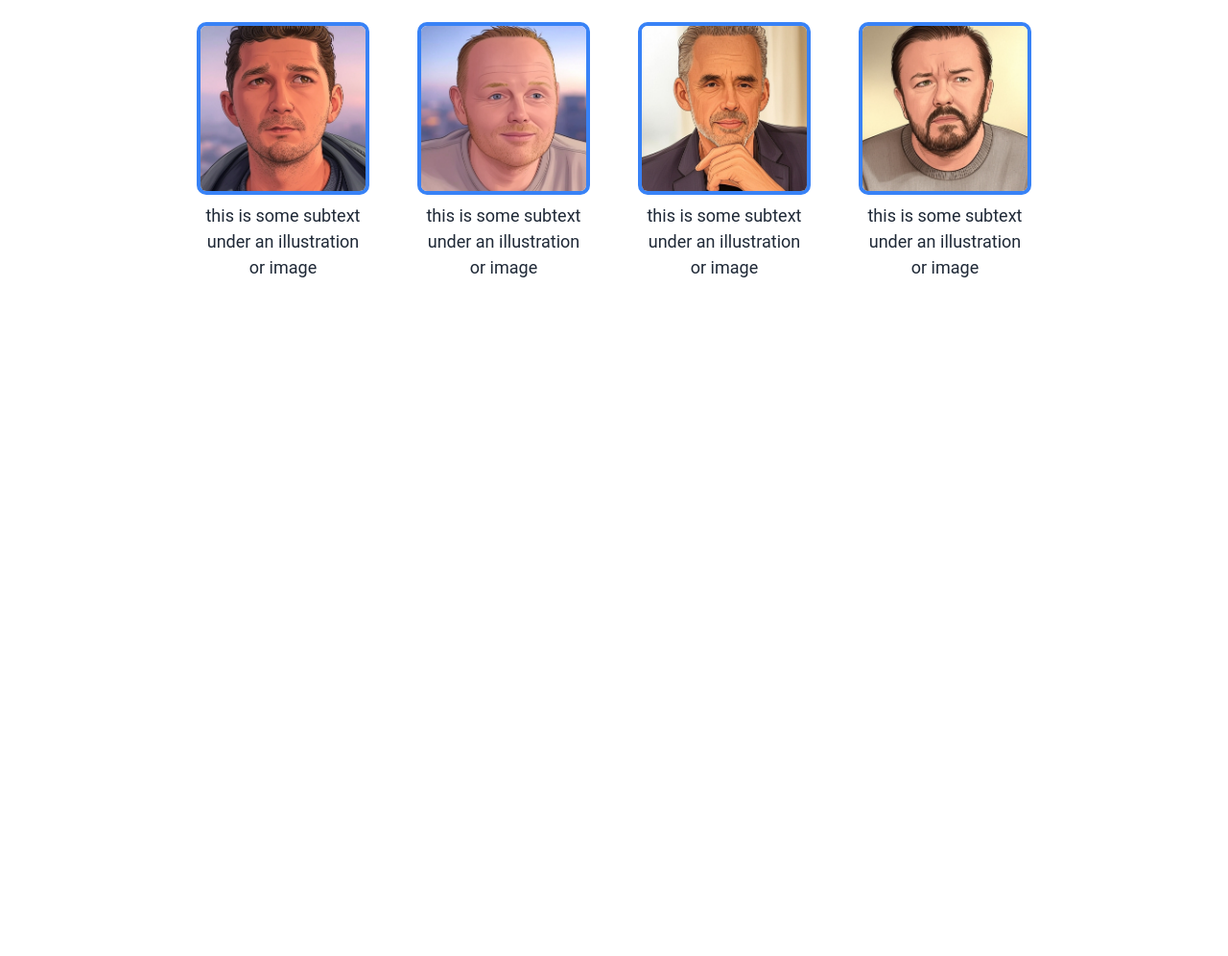
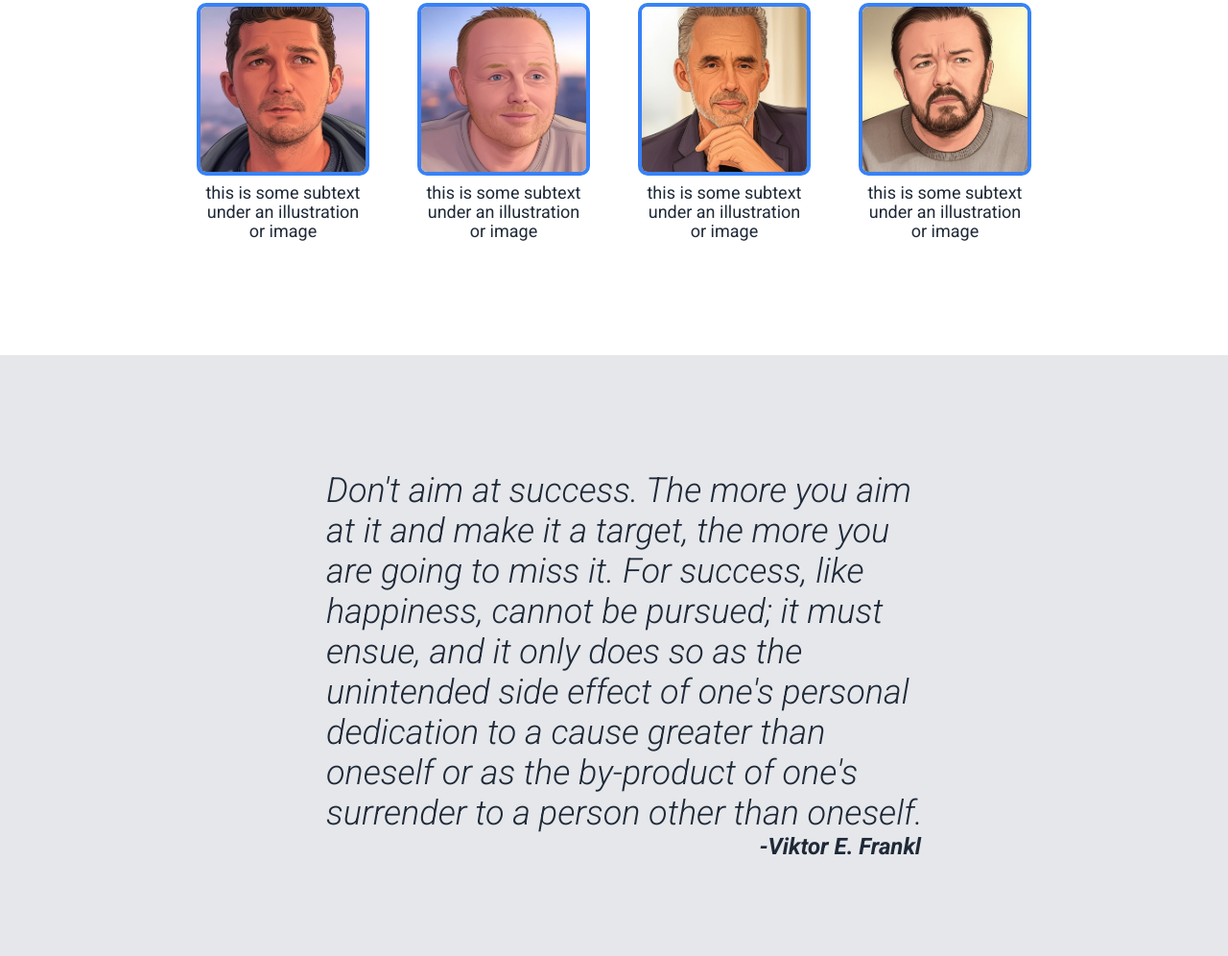
Before and after one commit to d2038-dev/landing-page, a plain HTML site: page index.html in a window 1280 px wide. Shown: the part 674-1670 px from the top of the page at 96% size. Before the commit the page ends 1086 px from the top, so only its background shows below. Drawn offline with Linux system fonts and the light colour scheme.

Commit message:
feat(layout): add quote section to landing page

```diff
--- a/index.html
+++ b/index.html
@@ -69,5 +69,17 @@
         </div>
       </div>
     </div>
+    <div class="section-3">
+      <figure class="quote">
+        <blockquote>
+          Don't aim at success. The more you aim at it and make it a target, the
+          more you are going to miss it. For success, like happiness, cannot be
+          pursued; it must ensue, and it only does so as the unintended side
+          effect of one's personal dedication to a cause greater than oneself or
+          as the by-product of one's surrender to a person other than oneself.
+        </blockquote>
+        <figcaption>-Viktor E. Frankl</figcaption>
+      </figure>
+    </div>
   </body>
 </html>
--- a/style.css
+++ b/style.css
@@ -1,3 +1,5 @@
+@import url('https://fonts.googleapis.com/css2?family=Roboto:ital,wght@0,100..900;1,100..900&display=swap');
+
 *,
 *::before,
 *::after {
@@ -10,7 +12,6 @@
 
 body {
   font-family: Roboto, sans-serif;
-  line-height: 1.5;
 }
 
 img {
@@ -44,8 +45,11 @@ button {
 .text {
   color: #e5e7eb;
   font-size: 18px;
-  font-weight: 400;
   text-decoration: none;
+}
+
+.text {
+  line-height: 1.3;
 }
 
 .links {
@@ -131,4 +135,25 @@ button {
   font-size: 18px;
   width: 16ch;
   margin: 8px auto 0;
+  line-height: 1.1;
 }
+
+.section-3 {
+  background-color: #e5e7eb;
+  padding: 120px 300px 100px 340px;
+}
+
+.quote {
+  font-size: 36px;
+  font-style: italic;
+  color: #1f2937;
+  font-weight: 300;
+}
+
+figcaption {
+  text-align: end;
+  padding-right: 20px;
+  font-size: 24px;
+  font-weight: 700;
+  color: #1f2937;
+}
```
